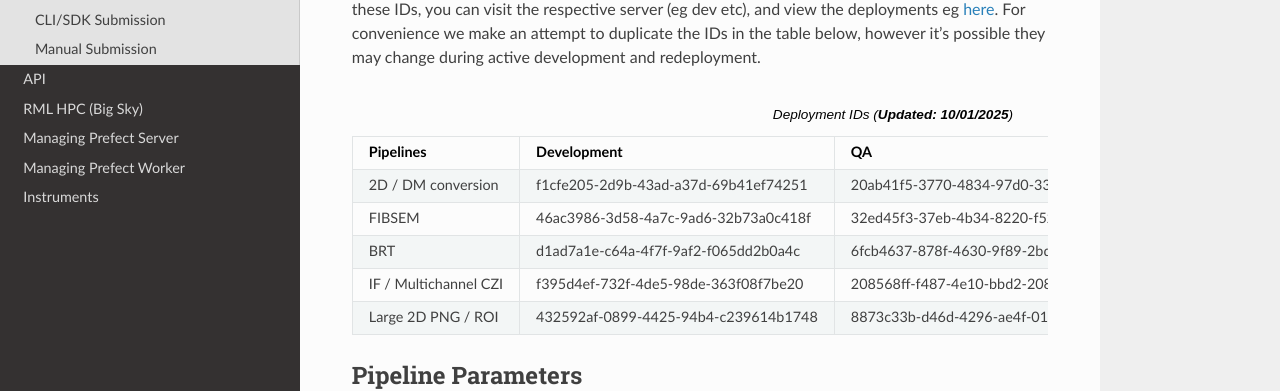
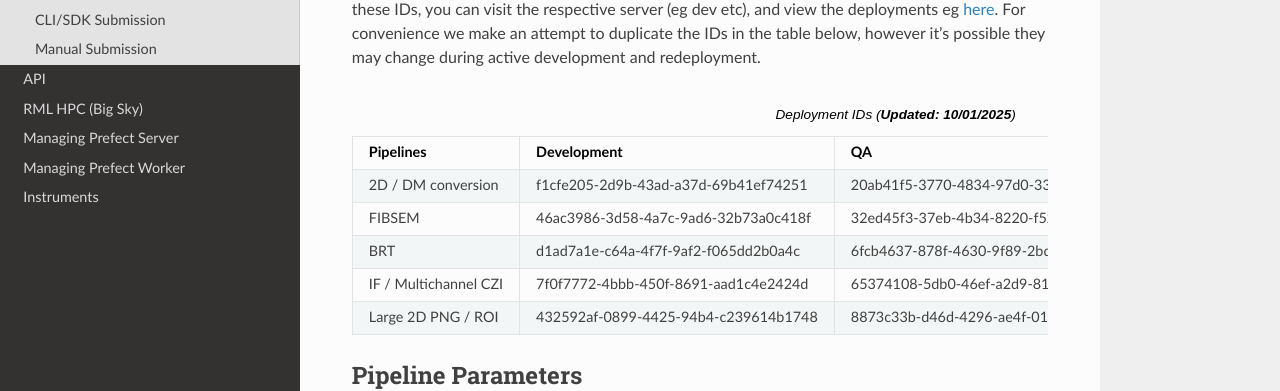
Before and after one commit to niaid/image_portal_workflows, a Sphinx documentation site: the page built from docs/source/usage.rst, in a window 1280 px wide and 900 px high. Shown: the part 282-673 px from the top of the window. Built offline with Sphinx 7.4.7 and the Read the Docs theme 3.1.0, drawn with Linux system fonts in a browser that asks for light colours.

Commit message:
Update usage.rst
update CZI / multichannel deployment IDs

```diff
--- a/docs/source/usage.rst
+++ b/docs/source/usage.rst
@@ -29,8 +29,8 @@
      - 6fcb4637-878f-4630-9f89-2bdea430ac3e
      - cdf92549-80d9-4f4e-bde7-30409ed20e41
    * - IF / Multichannel CZI
-     - f395d4ef-732f-4de5-98de-363f08f7be20
-     - 208568ff-f487-4e10-bbd2-208640d39143
+     - 7f0f7772-4bbb-450f-8691-aad1c4e2424d
+     - 65374108-5db0-46ef-a2d9-810e89115679
      - dccb9b62-cd2e-489d-ac12-f35b76b91fb1
    * - Large 2D PNG / ROI
      - 432592af-0899-4425-94b4-c239614b1748
```
